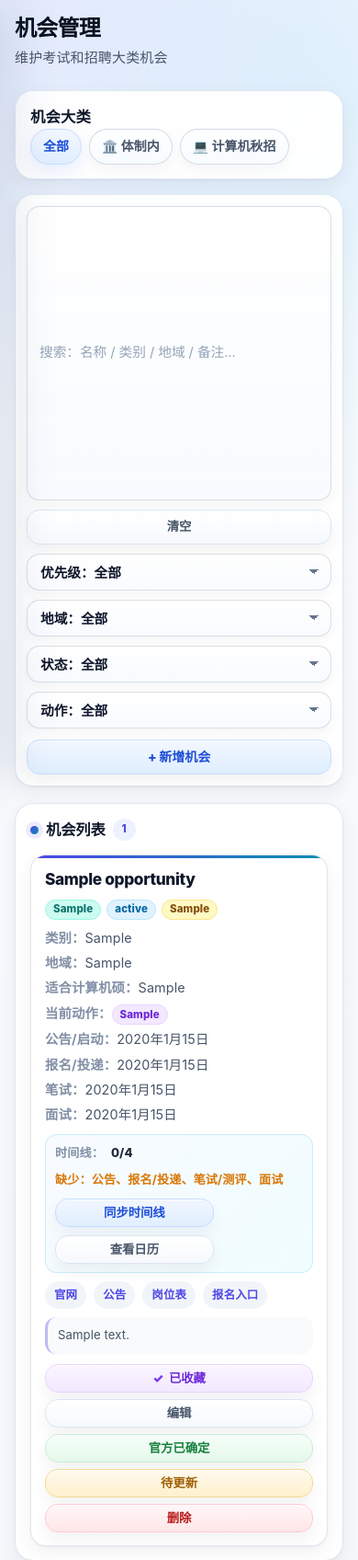
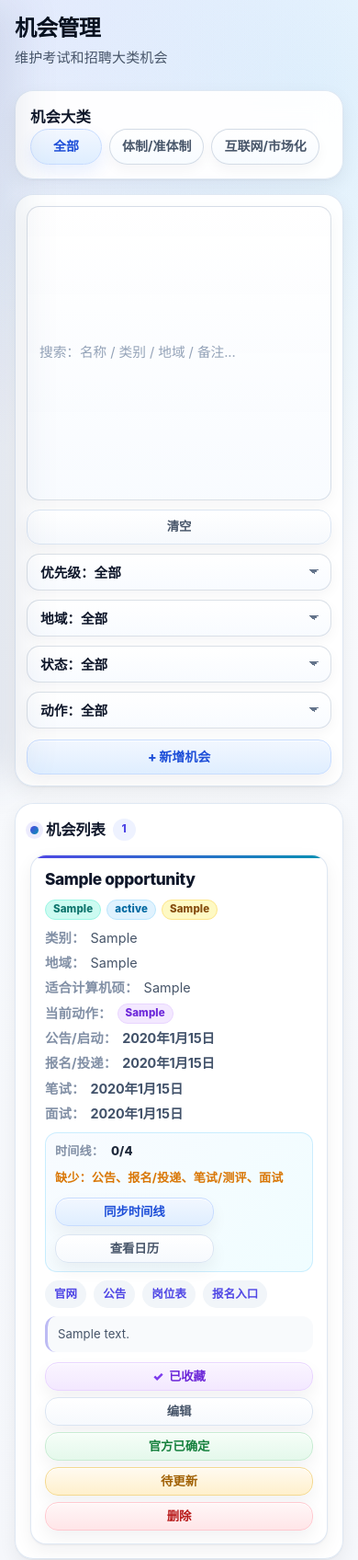
Before and after one commit to HAPPENnewbie/Job-Radar, a Flask app: page /opportunities in a window 390 px wide. Shown: the top 1696 px of the page at 92% size. Run offline with Flask 3, Linux system fonts and the light colour scheme; tables that the repository leaves empty hold one stand-in row (values such as "Sample post").

Commit message:
ui优化

```diff
--- a/static/css/style.css
+++ b/static/css/style.css
@@ -2776,3 +2776,121 @@ select::-ms-expand,
     background:
         linear-gradient(180deg, rgba(239,246,255,.98), rgba(255,255,255,.92)) !important;
 }
+
+/* ============================================================
+   User-defined Category Manager
+   大类 / 二级分类管理：只影响设置文件，不改数据库。
+   ============================================================ */
+.category-settings-section .section-header-row {
+    align-items: flex-start !important;
+    gap: 16px !important;
+}
+.category-manager {
+    display: grid;
+    gap: 14px;
+    margin-top: 16px;
+}
+.category-editor-row {
+    display: grid;
+    grid-template-columns: minmax(180px, 0.75fr) minmax(280px, 1.25fr) auto;
+    align-items: end;
+    gap: 14px;
+    padding: 16px;
+    border-radius: 20px;
+    border: 1px solid rgba(203, 213, 225, .72);
+    background:
+        radial-gradient(circle at 0% 0%, rgba(96, 165, 250, .08), transparent 38%),
+        linear-gradient(180deg, rgba(255,255,255,.96), rgba(248,251,255,.88));
+    box-shadow:
+        0 14px 34px rgba(15, 23, 42, .055),
+        inset 0 1px 0 rgba(255,255,255,.92);
+}
+.category-editor-row .form-group {
+    margin: 0 !important;
+}
+.category-editor-row textarea {
+    min-height: 86px;
+    resize: vertical;
+    line-height: 1.6 !important;
+}
+.category-editor-row .btn-remove-category {
+    align-self: center;
+    white-space: nowrap;
+}
+#opp-category,
+#event-category {
+    font-weight: 680 !important;
+}
+#track-filter.filter-tabs {
+    flex-wrap: wrap;
+}
+#track-filter .filter-tab {
+    min-width: 78px;
+}
+@media (max-width: 860px) {
+    .category-editor-row {
+        grid-template-columns: 1fr;
+        align-items: stretch;
+    }
+    .category-editor-row .btn-remove-category {
+        justify-self: flex-start;
+    }
+}
+
+
+/* ============================================================
+   Opportunity Time Display Hotfix 2026-07
+   - 统一机会卡片内时间格式和排版
+   - 避免“2027年1月 至 2027年2月”在窄列中断裂成多行
+   ============================================================ */
+.opp-card .compact-meta > div,
+.compact-opp-card .compact-meta > div,
+.fav-card .compact-meta > div {
+    display: flex !important;
+    align-items: baseline !important;
+    gap: 6px !important;
+    min-width: 0 !important;
+    line-height: 1.55 !important;
+}
+
+.opp-card .compact-meta .meta-key,
+.compact-opp-card .compact-meta .meta-key,
+.fav-card .compact-meta .meta-key {
+    flex: 0 0 auto !important;
+    white-space: nowrap !important;
+}
+
+.opp-card .compact-meta .meta-time,
+.compact-opp-card .compact-meta .meta-time,
+.fav-card .compact-meta .meta-time {
+    display: inline-flex !important;
+    align-items: center !important;
+    min-width: 0 !important;
+    max-width: 100% !important;
+    color: #42526a !important;
+    font-weight: 680 !important;
+    letter-spacing: -.01em !important;
+    word-break: keep-all !important;
+    overflow-wrap: normal !important;
+}
+
+@media (min-width: 721px) {
+    .opp-card .compact-meta .meta-time,
+    .compact-opp-card .compact-meta .meta-time,
+    .fav-card .compact-meta .meta-time {
+        white-space: nowrap !important;
+    }
+}
+
+@media (max-width: 720px) {
+    .opp-card .compact-meta > div,
+    .compact-opp-card .compact-meta > div,
+    .fav-card .compact-meta > div {
+        align-items: flex-start !important;
+    }
+    .opp-card .compact-meta .meta-time,
+    .compact-opp-card .compact-meta .meta-time,
+    .fav-card .compact-meta .meta-time {
+        white-space: normal !important;
+    }
+}
--- a/static/js/app.js
+++ b/static/js/app.js
@@ -15,6 +15,36 @@ const state = {
 window.state = state;
 
 const JR_SETTINGS = window.JOB_RADAR_SETTINGS || {};
+const DEFAULT_CATEGORY_GROUPS = [
+    { track: '体制/准体制', categories: ['公务员', '事业单位', '烟草', '国企/央企', '银行'] },
+    { track: '互联网/市场化', categories: ['计算机秋招', '互联网大厂', '中小厂', '远程岗位'] },
+];
+
+function normalizeCategoryGroups(raw) {
+    const source = Array.isArray(raw) && raw.length ? raw : DEFAULT_CATEGORY_GROUPS;
+    const seenTracks = new Set();
+    return source.map(group => {
+        const track = String(group && group.track || '').trim();
+        let categories = group && group.categories ? group.categories : [];
+        if (typeof categories === 'string') categories = categories.split(/[，,\n]+/);
+        const seenCats = new Set();
+        categories = (Array.isArray(categories) ? categories : [])
+            .map(v => String(v || '').trim())
+            .filter(v => {
+                if (!v || seenCats.has(v)) return false;
+                seenCats.add(v);
+                return true;
+            });
+        return { track, categories };
+    }).filter(group => {
+        if (!group.track || seenTracks.has(group.track)) return false;
+        seenTracks.add(group.track);
+        return true;
+    });
+}
+
+const JR_CATEGORY_GROUPS = normalizeCategoryGroups(JR_SETTINGS.categories);
+window.JR_CATEGORY_GROUPS = JR_CATEGORY_GROUPS;
 const TL_START = JR_SETTINGS.timeline_start || '2026-07';
 const TL_END = JR_SETTINGS.timeline_end || '2027-12';
 const AXIS_Y = 140;
@@ -94,6 +124,89 @@ function trackTag(t) {
     return `<span class="tag ${cls}">${esc(t)}</span>`;
 }
 
+function categoryTracks() {
+    return JR_CATEGORY_GROUPS.map(group => group.track);
+}
+
+function firstTrackValue() {
+    return categoryTracks()[0] || '体制/准体制';
+}
+
+function categoriesForTrack(track) {
+    const group = JR_CATEGORY_GROUPS.find(g => g.track === track);
+    return group ? group.categories : [];
+}
+
+function selectHasValue(select, value) {
+    if (!select || value === undefined || value === null) return false;
+    return Array.from(select.options).some(opt => opt.value === String(value));
+}
+
+function setSelectOptions(select, options, selected, placeholder) {
+    if (!select) return;
+    const current = selected || select.value || '';
+    const opts = [];
+    if (placeholder !== undefined) opts.push({ value: '', label: placeholder });
+    options.forEach(item => {
+        if (typeof item === 'string') opts.push({ value: item, label: item });
+        else opts.push(item);
+    });
+    select.innerHTML = opts.map(opt => `<option value="${esc(opt.value)}">${esc(opt.label || opt.value)}</option>`).join('');
+    if (current && !selectHasValue(select, current)) {
+        const legacy = document.createElement('option');
+        legacy.value = current;
+        legacy.textContent = `${current}（历史值）`;
+        select.appendChild(legacy);
+    }
+    if (current && selectHasValue(select, current)) select.value = current;
+    else if (placeholder !== undefined) select.value = '';
+    else if (select.options.length) select.selectedIndex = 0;
+}
+
+function populateTrackSelect(selectId, selected, includeAll = false) {
+    const select = $(selectId);
+    if (!select) return;
+    const options = categoryTracks().map(track => ({ value: track, label: track }));
+    if (includeAll) options.unshift({ value: 'all', label: '全部' });
+    setSelectOptions(select, options, selected || (includeAll ? 'all' : firstTrackValue()));
+}
+
+function populateCategorySelect(selectId, track, selected, placeholder = '请选择具体类别') {
+    const select = $(selectId);
+    if (!select) return;
+    const categories = categoriesForTrack(track);
+    setSelectOptions(select, categories, selected, categories.length ? placeholder : '当前大类暂无二级分类');
+}
+
+function populateOpportunityCategoryControls(selectedTrack, selectedCategory) {
+    const track = selectedTrack || firstTrackValue();
+    populateTrackSelect('opp-track', track);
+    populateCategorySelect('opp-category', track, selectedCategory, '请选择具体类别');
+}
+
+function populateEventCategoryControls(selectedTrack, selectedCategory) {
+    const track = selectedTrack || firstTrackValue();
+    populateTrackSelect('event-track', track);
+    populateCategorySelect('event-category', track, selectedCategory, '请选择所属类别');
+}
+
+function renderTrackFilterButtons() {
+    const trackFilter = $('track-filter');
+    if (!trackFilter) return;
+    const signature = JSON.stringify(categoryTracks());
+    if (trackFilter.dataset.categorySignature === signature) return;
+    const active = state.track && state.track !== 'all' ? state.track : '';
+    const buttons = [
+        { value: '', label: '全部' },
+        ...categoryTracks().map(track => ({ value: track, label: track })),
+    ];
+    trackFilter.innerHTML = buttons.map(btn => `
+        <button class="filter-tab ${btn.value === active ? 'active' : ''}" data-value="${esc(btn.value)}">${esc(btn.label)}</button>
+    `).join('');
+    trackFilter.dataset.categorySignature = signature;
+    trackFilter.dataset.bound = '0';
+}
+
 function actionTag(a) {
     if (!a) return '';
     return `<span class="tag tag-action">${esc(a)}</span>`;
@@ -196,9 +309,86 @@ function trackDotClass(t) {
     return 't-other';
 }
 
-function formatTimeValueSafe(value) {
-    if (typeof window.formatTimeValue === 'function') return window.formatTimeValue(value);
-    return value || '';
+function parseTimePartForDisplay(part) {
+    const raw = String(part || '').trim();
+    const dayMatch = raw.match(/^(\d{4})-(\d{2})-(\d{2})$/);
+    if (dayMatch) {
+        return {
+            raw,
+            type: 'day',
+            year: Number(dayMatch[1]),
+            month: Number(dayMatch[2]),
+            day: Number(dayMatch[3]),
+        };
+    }
+    const monthMatch = raw.match(/^(\d{4})-(\d{2})$/);
+    if (monthMatch) {
+        return {
+            raw,
+            type: 'month',
+            year: Number(monthMatch[1]),
+            month: Number(monthMatch[2]),
+            day: null,
+        };
+    }
+    return null;
+}
+
+function formatSingleTimePartForDisplay(part, compact = false) {
+    const parsed = parseTimePartForDisplay(part);
+    if (!parsed) return String(part || '').trim();
+    if (parsed.type === 'day') {
+        return compact
+            ? `${parsed.year}.${String(parsed.month).padStart(2, '0')}.${String(parsed.day).padStart(2, '0')}`
+            : `${parsed.year}年${parsed.month}月${parsed.day}日`;
+    }
+    return compact
+        ? `${parsed.year}.${String(parsed.month).padStart(2, '0')}`
+        : `${parsed.year}年${parsed.month}月`;
+}
+
+function formatTimeRangeForDisplay(start, end, compact = false) {
+    const a = parseTimePartForDisplay(start);
+    const b = parseTimePartForDisplay(end);
+    if (!a || !b) {
+        return `${formatSingleTimePartForDisplay(start, compact)}-${formatSingleTimePartForDisplay(end, compact)}`;
+    }
+
+    if (compact) {
+        if (a.type === 'month' && b.type === 'month' && a.year === b.year) {
+            return `${a.year}.${String(a.month).padStart(2, '0')}-${String(b.month).padStart(2, '0')}`;
+        }
+        if (a.type === 'day' && b.type === 'day' && a.year === b.year && a.month === b.month) {
+            return `${a.year}.${String(a.month).padStart(2, '0')}.${String(a.day).padStart(2, '0')}-${String(b.day).padStart(2, '0')}`;
+        }
+        if (a.type === 'day' && b.type === 'day' && a.year === b.year) {
+            return `${a.year}.${String(a.month).padStart(2, '0')}.${String(a.day).padStart(2, '0')}-${String(b.month).padStart(2, '0')}.${String(b.day).padStart(2, '0')}`;
+        }
+        return `${formatSingleTimePartForDisplay(start, true)}-${formatSingleTimePartForDisplay(end, true)}`;
+    }
+
+    if (a.type === 'month' && b.type === 'month' && a.year === b.year) {
+        return `${a.year}年${a.month}–${b.month}月`;
+    }
+    if (a.type === 'day' && b.type === 'day' && a.year === b.year && a.month === b.month) {
+        return `${a.year}年${a.month}月${a.day}–${b.day}日`;
+    }
+    if (a.type === 'day' && b.type === 'day' && a.year === b.year) {
+        return `${a.year}年${a.month}月${a.day}日–${b.month}月${b.day}日`;
+    }
+    return `${formatSingleTimePartForDisplay(start, false)} 至 ${formatSingleTimePartForDisplay(end, false)}`;
+}
+
+function formatTimeValueSafe(value, options = {}) {
+    const raw = String(value || '').trim();
+    if (!raw) return '';
+    const compact = Boolean(options.compact);
+    if (raw.includes('~')) {
+        const [start, end] = raw.split('~').map(s => s.trim());
+        if (!start || !end) return raw;
+        return formatTimeRangeForDisplay(start, end, compact);
+    }
+    return formatSingleTimePartForDisplay(raw, compact);
 }
 
 
@@ -433,11 +623,34 @@ function bindCommonEvents() {
     bindSubmit('form-event', window.saveEv || saveEv);
     bindSubmit('form-fav', window.saveFav || saveFav);
 
+    const oppTrack = $('opp-track');
+    if (oppTrack && oppTrack.dataset.categoryBound !== '1') {
+        oppTrack.dataset.categoryBound = '1';
+        oppTrack.addEventListener('change', () => populateCategorySelect('opp-category', oppTrack.value, '', '请选择具体类别'));
+    }
+    const eventTrack = $('event-track');
+    if (eventTrack && eventTrack.dataset.categoryBound !== '1') {
+        eventTrack.dataset.categoryBound = '1';
+        eventTrack.addEventListener('change', () => populateCategorySelect('event-category', eventTrack.value, '', '请选择所属类别'));
+    }
+    const eventOppSelect = $('event-opportunity-id');
+    if (eventOppSelect && eventOppSelect.dataset.categoryBound !== '1') {
+        eventOppSelect.dataset.categoryBound = '1';
+        eventOppSelect.addEventListener('change', () => {
+            const opp = (state.opps || []).find(o => String(o.id) === String(eventOppSelect.value));
+            if (!opp) return;
+            populateEventCategoryControls(opp.track || firstTrackValue(), opp.category || '');
+            if (!$('event-title')?.value) setValue('event-title', `${opp.name} 时间节点`);
+            if (!$('event-link')?.value) setValue('event-link', opp.announcement_url || opp.official_url || '');
+        });
+    }
+
     bindConfirmButtons();
 }
 
 
 function bindOpportunityFilters() {
+    renderTrackFilterButtons();
     const trackFilter = $('track-filter');
     if (trackFilter && trackFilter.dataset.bound !== '1') {
         trackFilter.dataset.bound = '1';
@@ -468,6 +681,12 @@ function bindOpportunityFilters() {
                 const el = $(id);
                 if (el) el.value = '';
             });
+            state.track = 'all';
+            if (trackFilter) {
+                trackFilter.querySelectorAll('.filter-tab').forEach(b => b.classList.remove('active'));
+                const allBtn = trackFilter.querySelector('.filter-tab[data-value=""]');
+                if (allBtn) allBtn.classList.add('active');
+            }
             loadOpps();
         });
     }
@@ -807,10 +1026,10 @@ function renderOpps() {
                 <div><span class="meta-key">地域：</span>${esc(o.region)}</div>
                 <div><span class="meta-key">适合计算机硕：</span>${esc(o.fit_computer_master)}</div>
                 <div><span class="meta-key">当前动作：</span>${actionTag(o.current_action)}</div>
-                <div><span class="meta-key">公告/启动：</span>${esc(formatTimeValueSafe(o.expected_announcement_time))}</div>
-                <div><span class="meta-key">报名/投递：</span>${esc(formatTimeValueSafe(o.expected_apply_time))}</div>
-                <div><span class="meta-key">笔试：</span>${esc(formatTimeValueSafe(o.expected_exam_time))}</div>
-                <div><span class="meta-key">面试：</span>${esc(formatTimeValueSafe(o.expected_interview_time))}</div>
+                <div><span class="meta-key">公告/启动：</span><span class="meta-time">${esc(formatTimeValueSafe(o.expected_announcement_time, { compact: false }))}</span></div>
+                <div><span class="meta-key">报名/投递：</span><span class="meta-time">${esc(formatTimeValueSafe(o.expected_apply_time, { compact: false }))}</span></div>
+                <div><span class="meta-key">笔试：</span><span class="meta-time">${esc(formatTimeValueSafe(o.expected_exam_time, { compact: false }))}</span></div>
+                <div><span class="meta-key">面试：</span><span class="meta-time">${esc(formatTimeValueSafe(o.expected_interview_time, { compact: false }))}</span></div>
             </div>
             <div class="opp-card-timeline compact-timeline-box">
                 <div class="timeline-completeness">
@@ -840,8 +1059,7 @@ function openOppModal(opp) {
     setValue('modal-opp-title', opp ? '编辑机会' : '新增机会', 'text');
     setValue('opp-id', opp ? opp.id : '');
     setValue('opp-name', opp ? opp.name : '');
-    setValue('opp-track', opp ? opp.track : '体制/准体制');
-    setValue('opp-category', opp ? opp.category : '');
+    populateOpportunityCategoryControls(opp ? opp.track : firstTrackValue(), opp ? opp.category : '');
     setValue('opp-priority', opp ? opp.priority : '可以关注');
     setValue('opp-region', opp ? opp.region : '全国');
     setValue('opp-fit', opp ? opp.fit_computer_master : '待确认');
@@ -1150,8 +1368,7 @@ function openEvModal(ev) {
     setValue('event-month', ev ? ev.month : '');
     setValue('event-date', ev ? (ev.date || ev.event_date || '') : '');
     setValue('event-title', ev ? ev.title : '');
-    setValue('event-track', ev ? ev.track : '体制/准体制');
-    setValue('event-category', ev ? ev.category : '');
+    populateEventCategoryControls(ev ? ev.track : firstTrackValue(), ev ? ev.category : '');
     setValue('event-status', ev ? ev.status : '待更新');
     setValue('event-link', ev ? ev.link : '');
     setValue('event-note', ev ? ev.note : '');
@@ -1388,9 +1605,9 @@ function renderFavorites() {
                 <div><span class="meta-key">专业要求：</span>${esc(f.major_requirement)}</div>
                 <div><span class="meta-key">学历要求：</span>${esc(f.education_requirement)}</div>
                 <div><span class="meta-key">当前动作：</span>${actionTag(f.current_action)}</div>
-                <div><span class="meta-key">报名时间：</span>${esc(formatTimeValueSafe(f.apply_time))}</div>
-                <div><span class="meta-key">笔试时间：</span>${esc(formatTimeValueSafe(f.exam_time))}</div>
-                <div><span class="meta-key">面试时间：</span>${esc(formatTimeValueSafe(f.interview_time))}</div>
+                <div><span class="meta-key">报名时间：</span><span class="meta-time">${esc(formatTimeValueSafe(f.apply_time, { compact: false }))}</span></div>
+                <div><span class="meta-key">笔试时间：</span><span class="meta-time">${esc(formatTimeValueSafe(f.exam_time, { compact: false }))}</span></div>
+                <div><span class="meta-key">面试时间：</span><span class="meta-time">${esc(formatTimeValueSafe(f.interview_time, { compact: false }))}</span></div>
             </div>
             <div class="fav-card-links">${linkHtml(f.job_url, '岗位链接')}${linkHtml(f.source_url, '公告链接')}</div>
             ${f.note ? `<div class="fav-card-note">${esc(f.note)}</div>` : ''}
```
